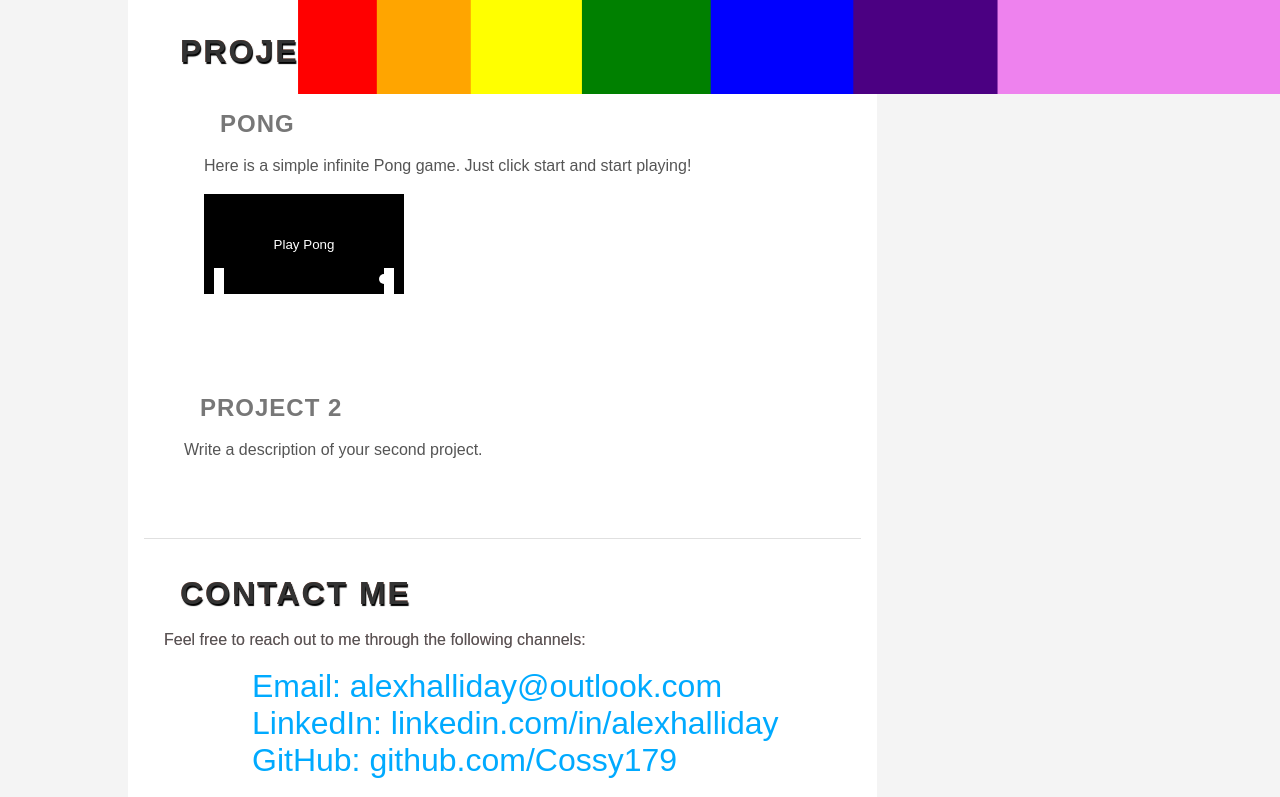
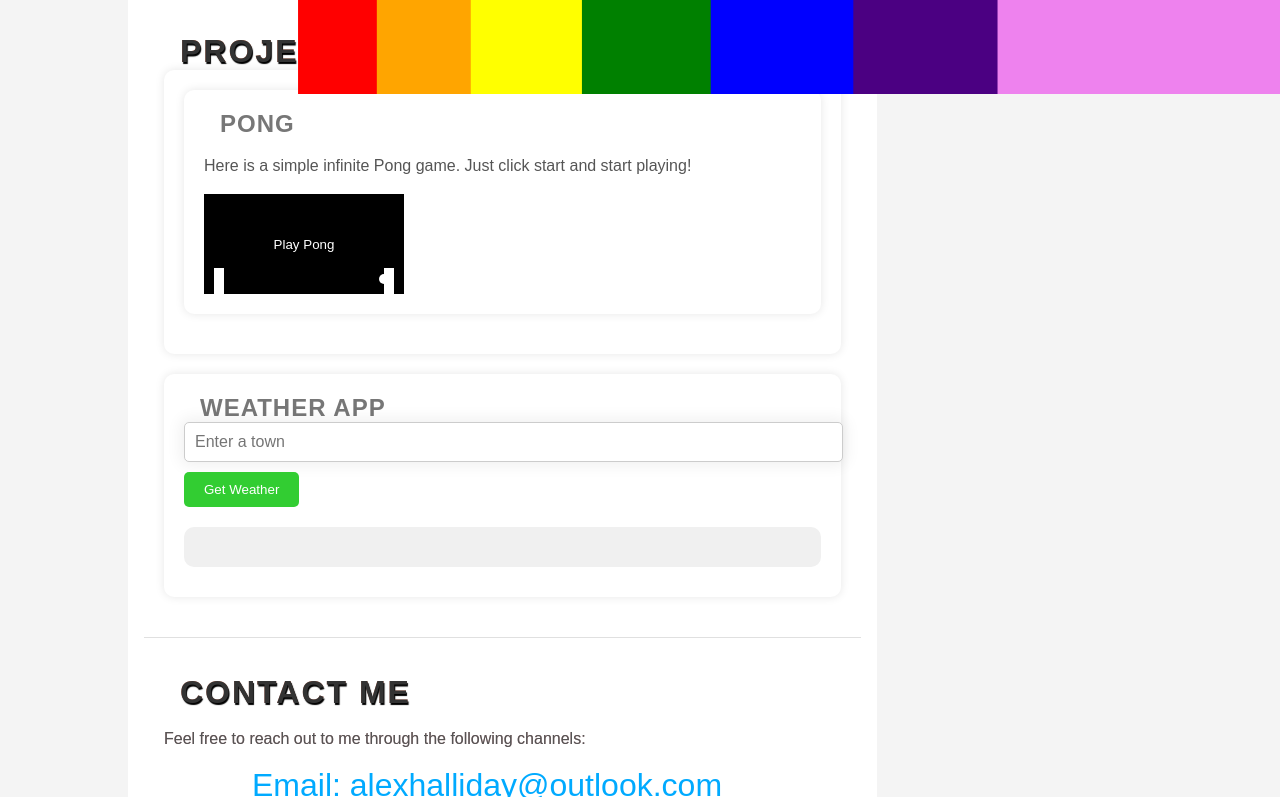
Before and after one commit to Cossy179/Portfolio, a plain HTML site: page index.html in a window 1280 px wide. Shown: the part 706-1503 px from the top of the page. Drawn offline with Linux system fonts and the light colour scheme.

Commit message:
Add weather functionality to portfolio page

```diff
--- a/games/pong.css
+++ b/games/pong.css
@@ -15,7 +15,7 @@ body {
     justify-content: center;
     height: 100vh;
     margin: 0;
-    background: linear-gradient(to bottom, black, grey);
+    background: wheat ;
 }
 
 #pongCanvas {
--- a/index.html
+++ b/index.html
@@ -4,6 +4,7 @@
     <title>My Portfolio</title>
     <link rel="stylesheet" href="styles.css">
     <script src="script.js"></script>
+    <script src="weather.js"></script>
 
 </head>
 <body>
@@ -50,8 +51,11 @@
                 </div>
             </div>
             <div class="project">
-                <h3>Project 2</h3>
-                <p>Write a description of your second project.</p>
+                <h3>Weather App</h3>
+                <input type="text" id="town-input" placeholder="Enter a town">
+                <button id="get-weather">Get Weather</button>
+                <div id="weather-result"></div>
+                <div id="error-message"></div>
             </div>
             <!-- Add more project sections as needed -->
         </section>
--- a/styles.css
+++ b/styles.css
@@ -285,3 +285,106 @@ h3 {
     0%, 100% { transform: translateY(-50%); }
     50% { transform: translateY(80%); }
 }
+
+.project {
+    background-color: #fff;
+    padding: 20px;
+    margin-bottom: 20px;
+    border-radius: 10px;
+    box-shadow: 0px 0px 10px rgba(0,0,0,0.1);
+}
+
+#weather-result {
+    background-color: #f0f0f0;
+    padding: 20px;
+    border-radius: 10px;
+    margin-top: 20px;
+    font-size: 1.5rem;
+    color: #333;
+    text-align: center;
+}
+
+#town-input {
+    padding: 10px;
+    border-radius: 5px;
+    border: 1px solid #ccc;
+    width: 100%;
+    margin-bottom: 10px;
+}
+
+#get-weather {
+    background-color: #32cd32;
+    color: #fff;
+    border: none;
+    padding: 10px 20px;
+    border-radius: 5px;
+    cursor: pointer;
+    transition: background-color 0.3s ease;
+}
+
+#get-weather:hover {
+    background-color: #228b22;
+}
+
+#error-message {
+    color: #ff0000;
+    margin-top: 10px;
+}.project {
+    background-color: #fff;
+    padding: 20px;
+    margin-bottom: 20px;
+    border-radius: 10px;
+    box-shadow: 0px 0px 10px rgba(0,0,0,0.1);
+}
+
+#weather-result {
+    background-color: #f0f0f0;
+    padding: 20px;
+    border-radius: 10px;
+    margin-top: 20px;
+    font-size: 1.5rem;
+    color: #333;
+    text-align: center;
+}
+
+#town-input {
+    padding: 10px;
+    border-radius: 5px;
+    border: 1px solid #ccc;
+    width: 100%;
+    margin-bottom: 10px;
+}
+
+#get-weather {
+    background-color: #32cd32;
+    color: #fff;
+    border: none;
+    padding: 10px 20px;
+    border-radius: 5px;
+    cursor: pointer;
+    transition: background-color 0.3s ease;
+}
+
+#get-weather:hover {
+    background-color: #228b22;
+}
+
+#error-message {
+    color: #ff0000;
+    margin-top: 10px;
+}
+
+input[type="text"] {
+    padding: 10px;
+    border: none;
+    border-radius: 5px;
+    width: 100%;
+    box-shadow: 0 0 15px 4px rgba(0,0,0,0.06);
+    margin-bottom: 10px;
+    font-size: 1rem;
+}
+
+input[type="text"]:focus {
+    outline: none;
+    box-shadow: 0 0 15px 4px rgba(0,0,0,0.1);
+}
--- /dev/null
+++ b/weather.js
@@ -0,0 +1,38 @@
+document.addEventListener('DOMContentLoaded', function() {
+    document.getElementById('get-weather').addEventListener('click', function() {
+        var town = document.getElementById('town-input').value;
+        var openCageUrl = `https://api.opencagedata.com/geocode/v1/json?q=${town}&key=51e49fccadee4bcfbb8aa926b0b06e24`;
+
+        fetch(openCageUrl)
+            .then(response => {
+                if (!response.ok) {
+                    throw new Error('Network response was not ok');
+                }
+                return response.json();
+            })
+            .then(data => {
+                console.log('OpenCage Data:', data); // Debug line
+                var latitude = data.results[0].geometry.lat;
+                var longitude = data.results[0].geometry.lng;
+
+                var url = `https://api.open-meteo.com/v1/forecast?latitude=${latitude}&longitude=${longitude}&current=temperature_2m,rain,wind_speed_10m&wind_speed_unit=mph&forecast_days=1`;
+                return fetch(url);
+            })
+            .then(response => {
+                if (!response.ok) {
+                    throw new Error('Network response was not ok');
+                }
+                return response.json();
+            })
+            .then(data => {
+                console.log('Open-Meteo Data:', data); // Debug line
+                var weatherResult = document.getElementById('weather-result');
+                weatherResult.innerHTML = `Temperature: ${data.current.temperature_2m}°C<br>Rain: ${data.current.rain}mm<br>Wind Speed: ${data.current.wind_speed_10m}mp/h`;
+            })
+            .catch(error => {
+                console.error('Error:', error);
+                var errorMessage = document.getElementById('error-message');
+                errorMessage.innerHTML = `Error: ${error.message}`;
+            });
+    });
+});
```
